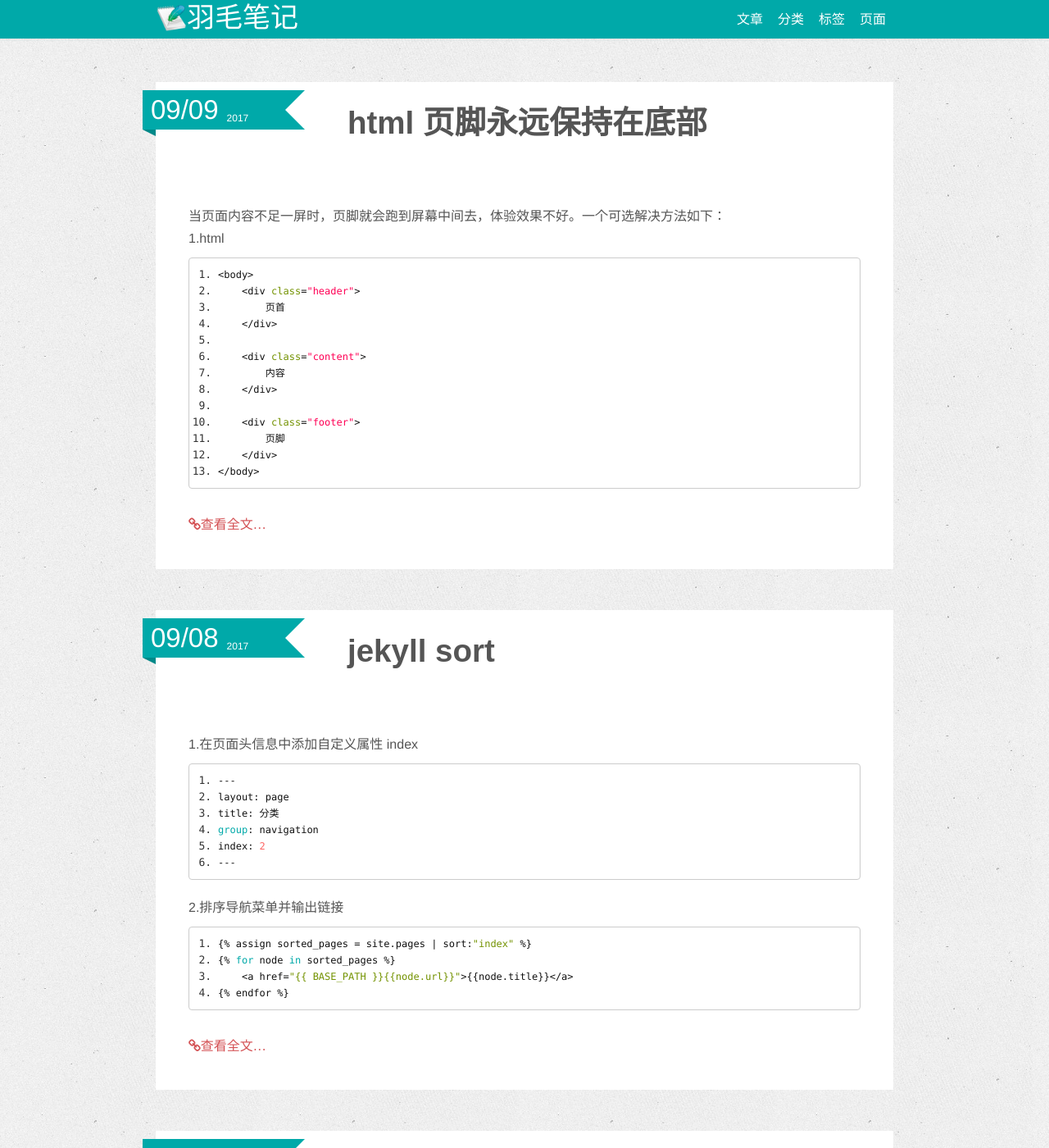
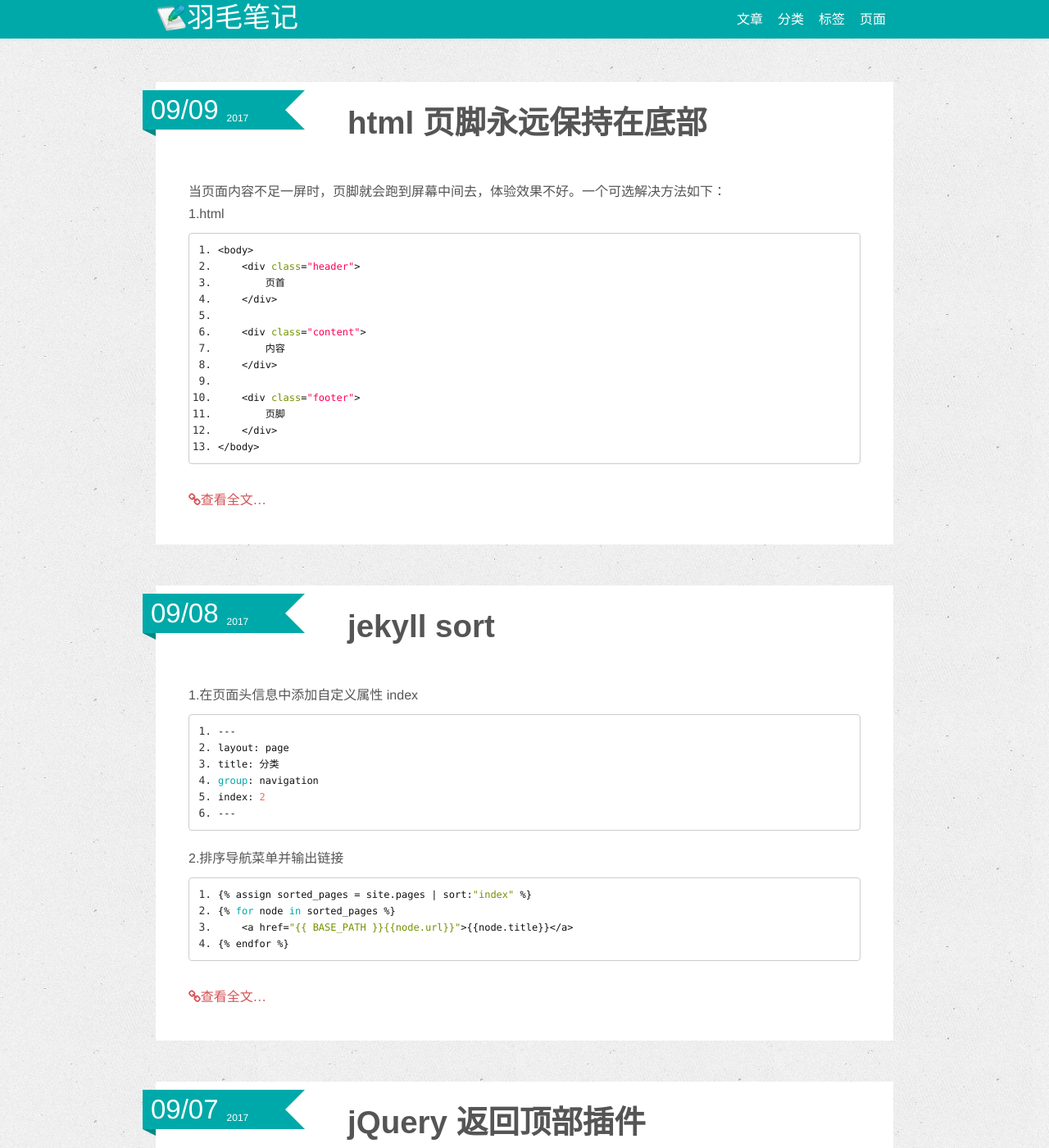
Before and after one commit to zhizheng/zhizheng.github.io, a Jekyll site: the page built from index.html, in a window 1280 px wide and 1400 px high. Shown: the whole window at 82% size. Built offline with Jekyll 4.4.1, drawn with Linux system fonts in a browser that asks for light colours; the list of posts is cut into pages by our own code.

Commit message:
Mobile experience optimization

```diff
--- a/assets/themes/twitter/css/style.css
+++ b/assets/themes/twitter/css/style.css
@@ -62,15 +62,6 @@
 	padding-bottom: 120px; /*重要！给footer预留的空间*/
 }
 
-@media (max-width:480px) {
-    .container-narrow {
-        margin: 0 auto;
-        min-height: 100%;
-        padding-top: 50px;
-        padding-bottom: 90px; /*重要！给footer预留的空间*/
-    }
-}
-
 .container-narrow > hr {
   margin: 30px 0;
 }
@@ -79,6 +70,27 @@
   max-width: 900px;
   background:#fff;
  }
+
+.card > hr {
+    margin: 0;
+    border: 0;
+    height: 40px;
+}
+
+@media (max-width:480px) {
+    .container-narrow {
+        margin: 0 auto;
+        min-height: 100%;
+        padding-top: 50px;
+        padding-bottom: 90px; /*重要！给footer预留的空间*/
+    }
+
+    .card > hr {
+        margin: 0;
+        border: 0;
+        height: 20px;
+    }
+}
 
 .read_more {
   padding: 10px 0 20px;
```
